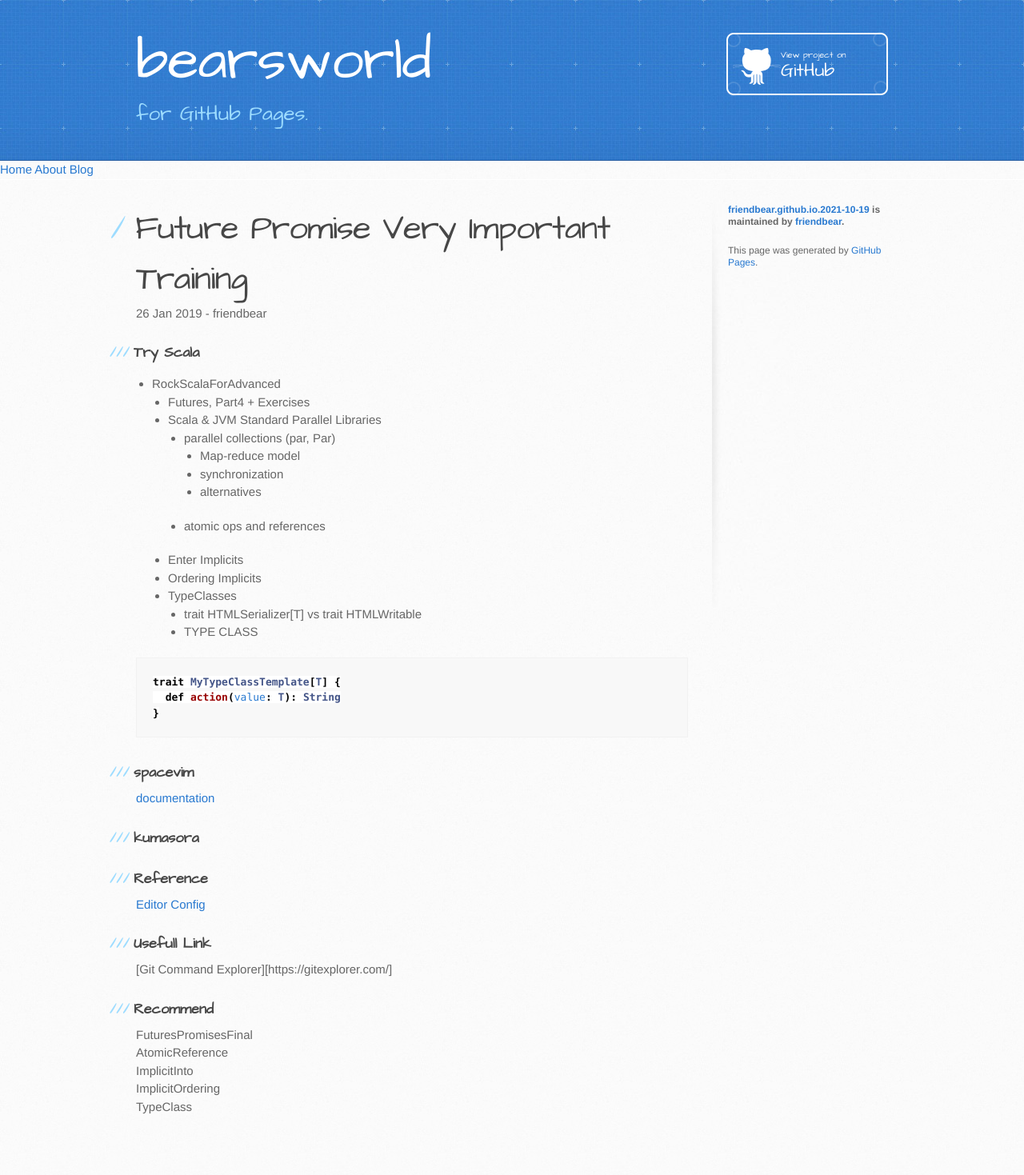
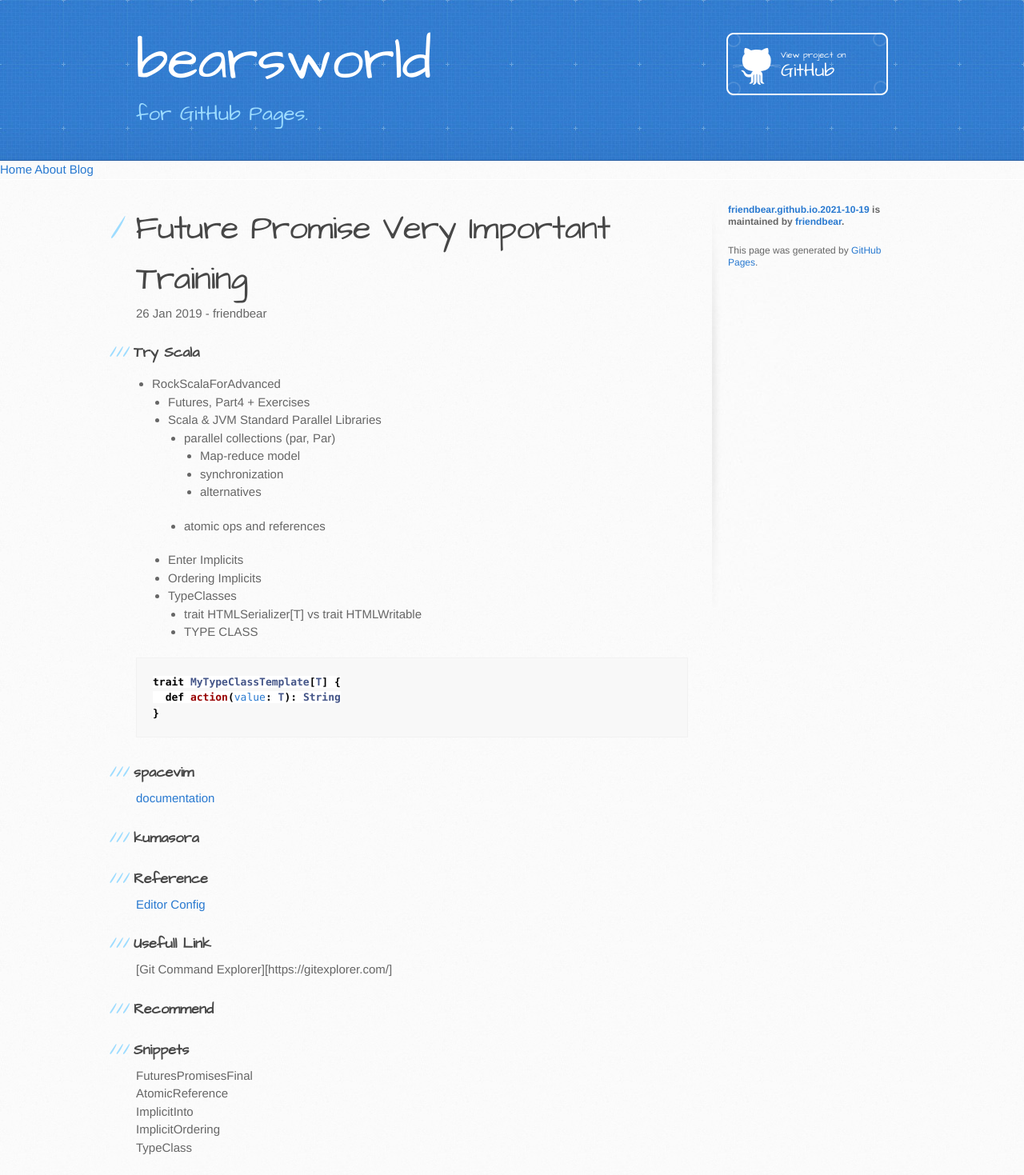
Before and after one commit to friendbear/friendbear.github.io.2021-10-19, a Jekyll site: the page built from _posts/2019-01-26-friendbear.md, in a window 1280 px wide. Shown: the whole page at 80% size. Built offline with Jekyll 4.4.1, drawn with Linux system fonts in a browser that asks for light colours; comment, search, counter and statistics services are not loaded; before the commit the page ends 1418 px from its top, so only the background shows below that.

Commit message:
Snippets

```diff
--- a/_posts/2019-01-26-friendbear.md
+++ b/_posts/2019-01-26-friendbear.md
@@ -39,6 +39,9 @@ trait MyTypeClassTemplate[T] {
 [Git Command Explorer][https://gitexplorer.com/]
 
 ### Recommend
+
+
+### Snippets
 
 <details>
 <summary>FuturesPromisesFinal</summary>
```
